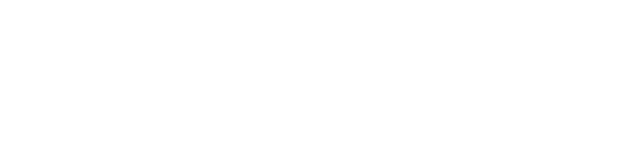
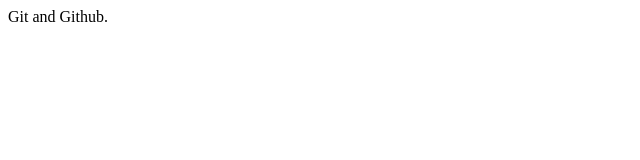
Before and after one commit to binodthapa357/web-app, a plain HTML site: page index.html in a window 1280 px wide. Shown: the whole page, without its empty margins (0-640 px from the left). Drawn offline with Linux system fonts and the light colour scheme.

Commit message:
added p tag

```diff
--- a/index.html
+++ b/index.html
@@ -5,6 +5,6 @@
     <title>Document</title>
 </head>
 <body>
-
+  <p> Git and Github. </p>
 </body>
 </html>
```
